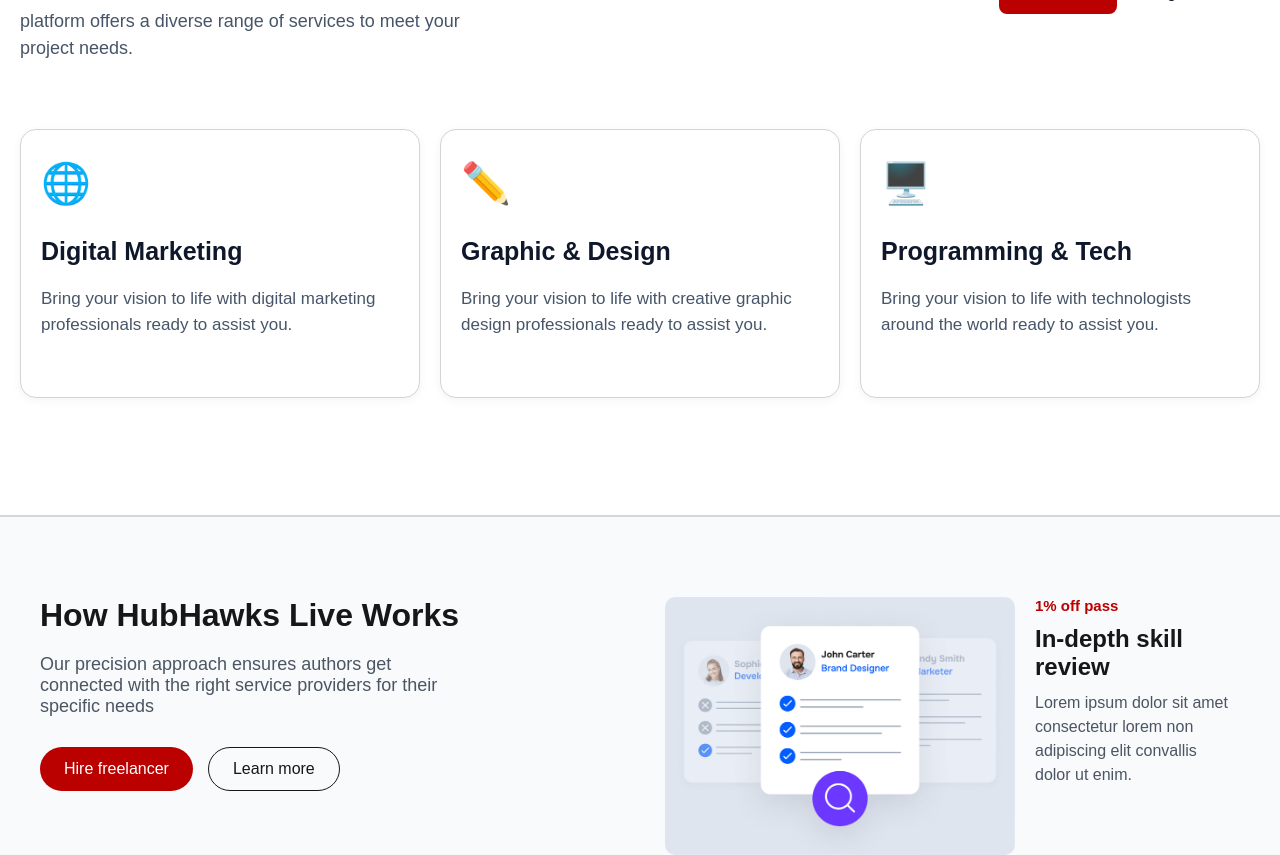
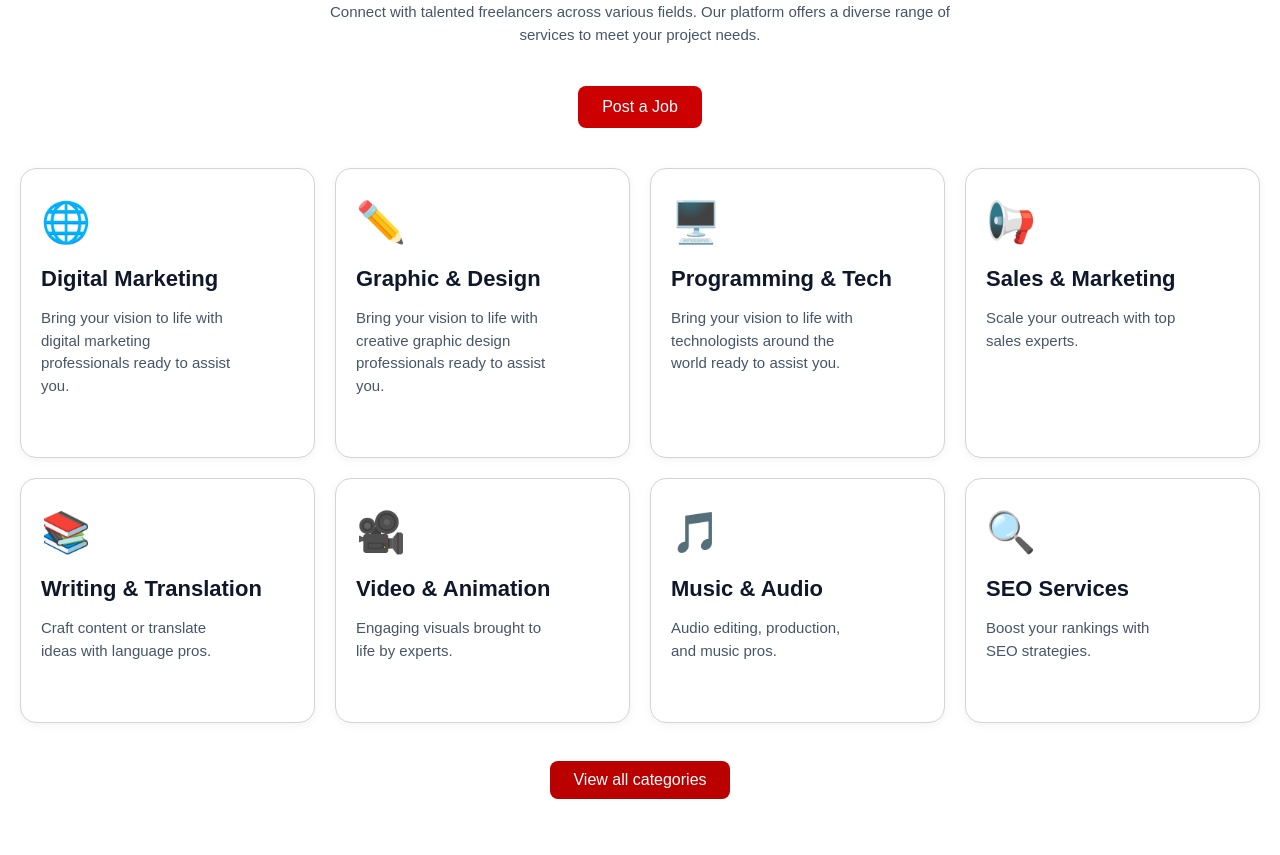
Before and after one commit to naveenbishwas/Sniper, a Next.js app: page / in a window 1280 px wide. Shown: the part 1040-1895 px from the top of the page. Built offline with nearby package versions, Linux system fonts and the light colour scheme.

Commit message:
services expand

```diff
--- a/src/app/page.css
+++ b/src/app/page.css
@@ -588,10 +588,8 @@
     gap: 20px;
   }
 }
-
 .browse-talent-section {
   padding: 80px 20px;
-  padding-top: 50px;
   background-color: #fff;
   font-family: Arial, sans-serif;
 }
@@ -599,7 +597,6 @@
 .browse-talent-container {
   max-width: 1350px;
   margin: auto;
-  text-align: left;
   padding: 3% 0;
 }
 
@@ -612,16 +609,11 @@
 }
 
 .browse-talent-container p {
-  font-size: 18px;
+  font-size: 15px;
   color: #475569;
   margin-bottom: 30px;
-  max-width: 50%;
-  margin-top: 2%;
+  max-width: 75%;
   line-height: 1.5;
-}
-
-.category-cards p {
-  max-width: 100%;
 }
 
 .browse-buttons {
@@ -632,32 +624,49 @@
 }
 
 .post-job-btn {
-  background-color: var(--themeColor);
+  background-color: #c00;
   color: white;
   border: none;
   padding: 12px 24px;
   font-size: 16px;
   border-radius: 8px;
   cursor: pointer;
+  margin-top: 10px;
 }
 
 .view-categories-link {
   font-size: 16px;
-  color: #0f172a;
+  color: var(--background);
+  width: 180px;
+  padding: 10px 15px;
+  border: none;
+  border-radius: 8px;
+  background-color: var(--themeColor);
+  text-align: center;
   text-decoration: none;
+  display: inline-block;
+  transition: all 0.3s ease;
+}
+
+.view-categories-link:hover {
+  background-color: #0f172a;
+  color: #ffffff;
+  cursor: pointer;
+}
+
+.view-all-btn {
+  display: flex;
+  justify-content: center;
+  margin-top: 3%;
 }
 
 .category-cards {
-  display: flex;
-  justify-content: space-between;
+  display: grid;
+  grid-template-columns: repeat(4, 1fr);
   gap: 20px;
-  flex-wrap: wrap;
-  margin-top: 3%;
 }
 
 .card {
-  flex: 1;
-  min-width: 280px;
   background-color: white;
   border: 1px solid #d4d4d4;
   border-radius: 16px;
@@ -676,28 +685,28 @@
 }
 
 .card h3 {
-  font-size: 25px;
+  font-size: 22px;
   font-weight: bold;
   color: #0f172a;
-  margin-bottom: 15px;
-  margin-top: 30px;
+  margin-top: 20px;
 }
 
 .card p {
-  font-size: 17px;
+  font-size: 15px;
   color: #475569;
-  margin-top: 20px;
+  margin-top: 15px;
 }
 
-/* Responsive Design */
-@media (max-width: 768px) {
+/* Responsive */
+@media (max-width: 1024px) {
   .category-cards {
-    flex-direction: column;
+    grid-template-columns: repeat(2, 1fr);
   }
+}
 
-  .browse-buttons {
-    align-items: flex-start;
-    gap: 10px;
+@media (max-width: 600px) {
+  .category-cards {
+    grid-template-columns: repeat(1, 1fr);
   }
 }
 
@@ -830,6 +839,15 @@
 
 .browse-talent-container-df {
   display: flex;
+  flex-direction: column;
+  align-items: center;
+}
+
+.browse-talent-container-df span {
+  display: flex;
+  flex-direction: column;
+  align-items: center;
+  text-align: center;
 }
 
 @media (max-width: 900px) {
--- a/src/app/page.js
+++ b/src/app/page.js
@@ -21,6 +21,7 @@
   const [current, setCurrent] = useState(0);
   const [slideDirection, setSlideDirection] = useState("right");
   const [animationClass, setAnimationClass] = useState("");
+  const [showAll, setShowAll] = useState(false);
 
   const freelancers = [
     {
@@ -102,6 +103,96 @@
     },
   ];
 
+  const categories = [
+    {
+      icon: "🌐",
+      title: "Digital Marketing",
+      desc: "Bring your vision to life with digital marketing professionals ready to assist you.",
+    },
+    {
+      icon: "✏️",
+      title: "Graphic & Design",
+      desc: "Bring your vision to life with creative graphic design professionals ready to assist you.",
+    },
+    {
+      icon: "🖥️",
+      title: "Programming & Tech",
+      desc: "Bring your vision to life with technologists around the world ready to assist you.",
+    },
+    {
+      icon: "📢",
+      title: "Sales & Marketing",
+      desc: "Scale your outreach with top sales experts.",
+    },
+    {
+      icon: "📚",
+      title: "Writing & Translation",
+      desc: "Craft content or translate ideas with language pros.",
+    },
+    {
+      icon: "🎥",
+      title: "Video & Animation",
+      desc: "Engaging visuals brought to life by experts.",
+    },
+    {
+      icon: "🎵",
+      title: "Music & Audio",
+      desc: "Audio editing, production, and music pros.",
+    },
+    {
+      icon: "🔍",
+      title: "SEO Services",
+      desc: "Boost your rankings with SEO strategies.",
+    },
+    {
+      icon: "📱",
+      title: "Mobile App Dev",
+      desc: "Create stunning apps for Android & iOS.",
+    },
+    {
+      icon: "🧮",
+      title: "Data Entry",
+      desc: "Reliable and fast data entry services.",
+    },
+    {
+      icon: "🛒",
+      title: "eCommerce Dev",
+      desc: "Build your online store with eCommerce devs.",
+    },
+    {
+      icon: "📈",
+      title: "Finance & Accounting",
+      desc: "Manage your money with expert guidance.",
+    },
+    {
+      icon: "👨‍⚖️",
+      title: "Legal Consulting",
+      desc: "Legal professionals at your service.",
+    },
+    {
+      icon: "🧠",
+      title: "AI & Machine Learning",
+      desc: "Smart solutions powered by AI.",
+    },
+    {
+      icon: "👔",
+      title: "Business Consulting",
+      desc: "Strategic advice to scale your business.",
+    },
+    {
+      icon: "🧪",
+      title: "Engineering & Architecture",
+      desc: "Real-world builds & virtual plans.",
+    },
+    {
+      icon: "🤝",
+      title: "Customer Support",
+      desc: "Keep clients happy with support experts.",
+    },
+  ];
+
+  const visibleCategories = showAll ? categories : categories.slice(0, 8);
+
   const length = testimonials.length;
 
   const handleNext = () => {
@@ -177,40 +268,26 @@
             </span>
             <div className="browse-buttons">
               <button className="post-job-btn">Post a Job</button>
-              <a href="#" className="view-categories-link">
-                View all categories
-              </a>
             </div>
           </div>
 
           <div className="category-cards">
-            <div className="card">
-              <div className="icon">🌐</div>
-              <h3>Digital Marketing</h3>
-              <p>
-                Bring your vision to life with digital marketing professionals
-                ready to assist you.
-              </p>
-            </div>
-
-            <div className="card">
-              <div className="icon">✏️</div>
-              <h3>Graphic & Design</h3>
-              <p>
-                Bring your vision to life with creative graphic design
-                professionals ready to assist you.
-              </p>
-            </div>
-
-            <div className="card">
-              <div className="icon">🖥️</div>
-              <h3>Programming & Tech</h3>
-              <p>
-                Bring your vision to life with technologists around the world
-                ready to assist you.
-              </p>
-            </div>
+            {visibleCategories.map((cat, index) => (
+              <div className="card" key={index}>
+                <div className="icon">{cat.icon}</div>
+                <h3>{cat.title}</h3>
+                <p>{cat.desc}</p>
+              </div>
+            ))}
           </div>
+          <span className="view-all-btn">
+            <a
+              className="view-categories-link"
+              onClick={() => setShowAll(!showAll)}
+            >
+              {showAll ? "View Less" : "View all categories"}
+            </a>
+          </span>
         </div>
       </section>
 
```
